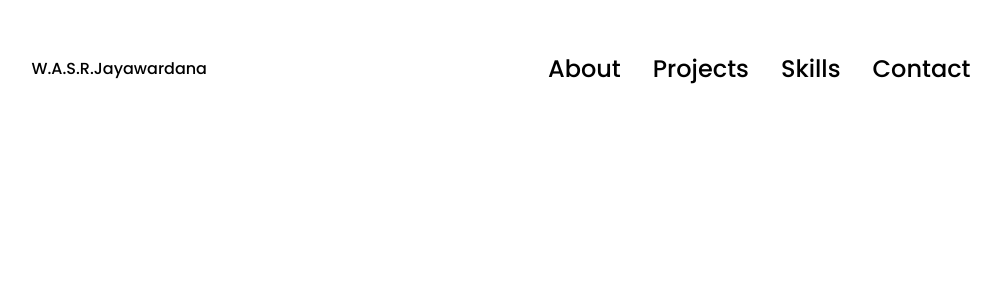
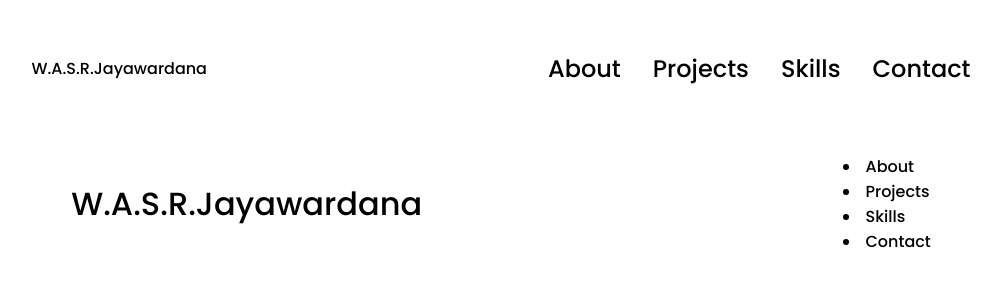
Before and after one commit to Ransika101/ITT2023017-2349, a plain HTML site: page index.html in a window 1280 px wide. Shown: the whole page, without its empty margins (139-1140 px from the left). Drawn offline with Linux system fonts and the light colour scheme.

Commit message:
edited html file

```diff
--- a/index.html
+++ b/index.html
@@ -19,5 +19,23 @@
             <li><a href="#contact">Contact</a></li>
         </ul>
     </div>
+</nav>
+<nav id = "hamburger-nav">
+    <div class="logo">W.A.S.R.Jayawardana</div>
+    <div class="hamburger-menu">
+        <div class ="hamburger-icon" onclick="toggleMenu()">
+            <span></span>
+            <span></span>
+            <span></span>
+        </div>
+        <div class="menu-links">
+            <li><a href="#about">About</a></li>
+            <li><a href="#projects">Projects</a></li>
+            <li><a href="#skills">Skills</a></li>
+            <li><a href="#contact">Contact</a></li>
+        </div>
+    </div>
+
+
 </nav></body>
 </html>
--- a/style.css
+++ b/style.css
@@ -63,3 +63,7 @@ a:hover{
 .logo{
     font-size: 2rem;
 }
+
+.logo:hover{
+    cursor: default;
+}
```
